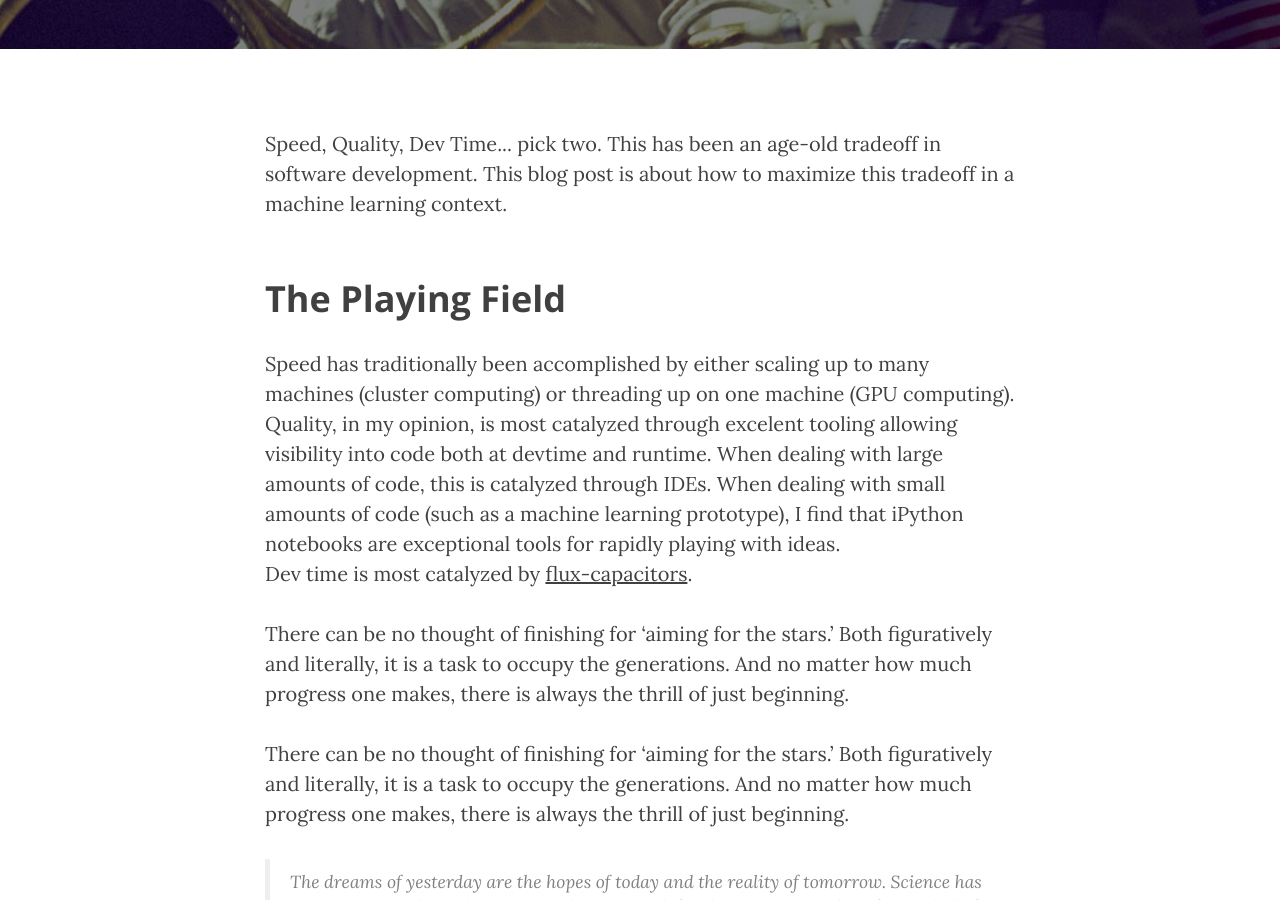
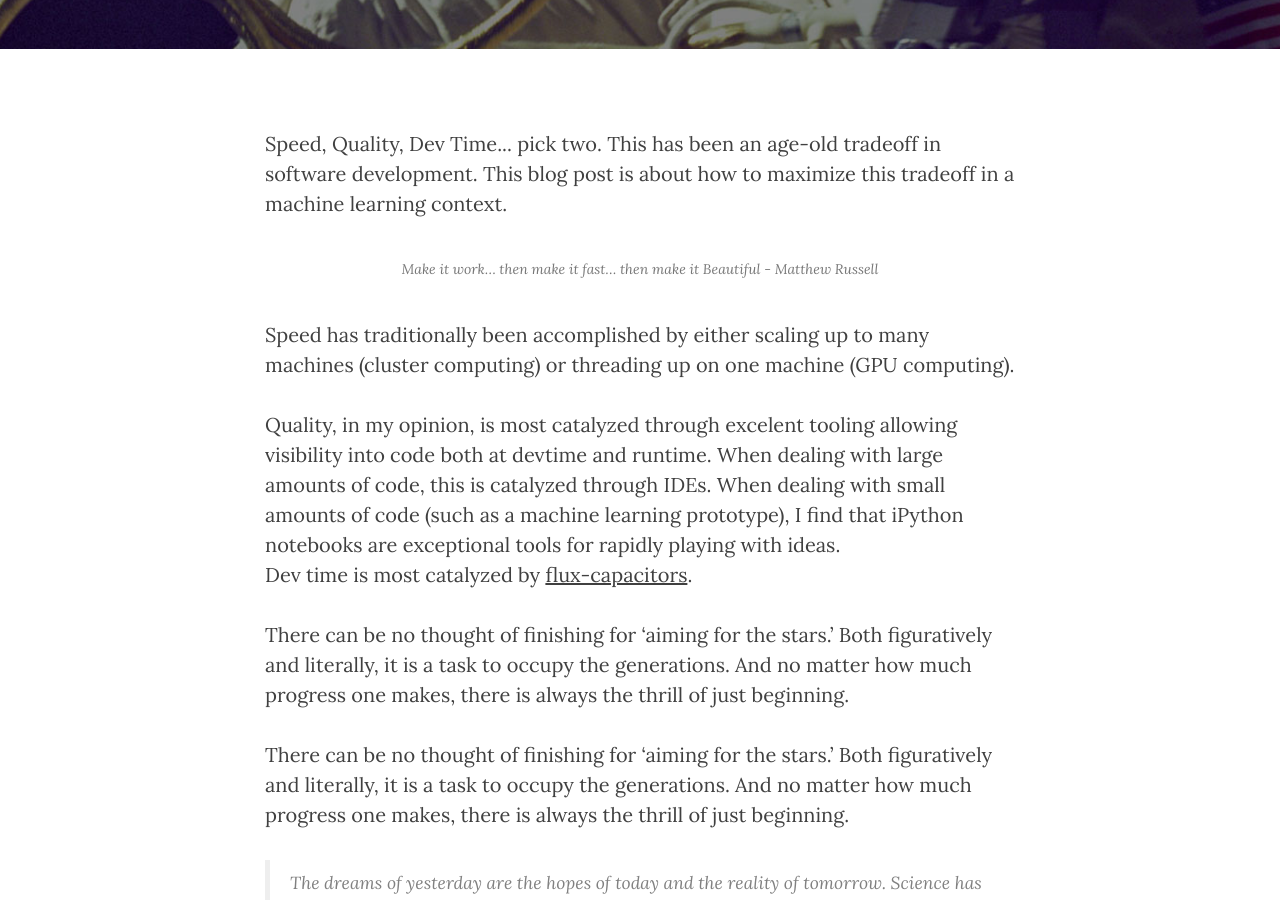
Before and after one commit to iamtrask/iamtrask.github.io, a Jekyll site: the page built from _posts/2014-09-24-man-must-explore.markdown, in a window 1280 px wide and 900 px high, scrolled down 520 px. Built offline with Jekyll 4.4.1, drawn with Linux system fonts in a browser that asks for light colours; nearby versions of some CDN libraries.

Commit message:
Update 2014-09-24-man-must-explore.markdown

```diff
--- a/_posts/2014-09-24-man-must-explore.markdown
+++ b/_posts/2014-09-24-man-must-explore.markdown
@@ -9,11 +9,11 @@ header-img: "img/post-bg-06.jpg"
 
 <p>Speed, Quality, Dev Time... pick two. This has been an age-old tradeoff in software development. This blog post is about how to maximize this tradeoff in a machine learning context.</p>
 
-<h2 class="section-heading">The Playing Field</h2>
+<span class="caption text-muted">Make it work... then make it fast... then make it Beautiful - Matthew Russell</span>
 
-<p>Speed has traditionally been accomplished by either scaling up to many machines (cluster computing) or threading up on one machine (GPU computing).
-<br />
-Quality, in my opinion, is most catalyzed through excelent tooling allowing visibility into code both at devtime and runtime. When dealing with large amounts of code, this is catalyzed through IDEs. When dealing with small amounts of code (such as a machine learning prototype), I find that iPython notebooks are exceptional tools for rapidly playing with ideas.
+<p>Speed has traditionally been accomplished by either scaling up to many machines (cluster computing) or threading up on one machine (GPU computing). </p>
+
+<p>Quality, in my opinion, is most catalyzed through excelent tooling allowing visibility into code both at devtime and runtime. When dealing with large amounts of code, this is catalyzed through IDEs. When dealing with small amounts of code (such as a machine learning prototype), I find that iPython notebooks are exceptional tools for rapidly playing with ideas.
 <br />
 Dev time is most catalyzed by <a href="http://en.wikipedia.org/wiki/DeLorean_time_machine#Flux_capacitor">flux-capacitors</a>. </p>
 
```
